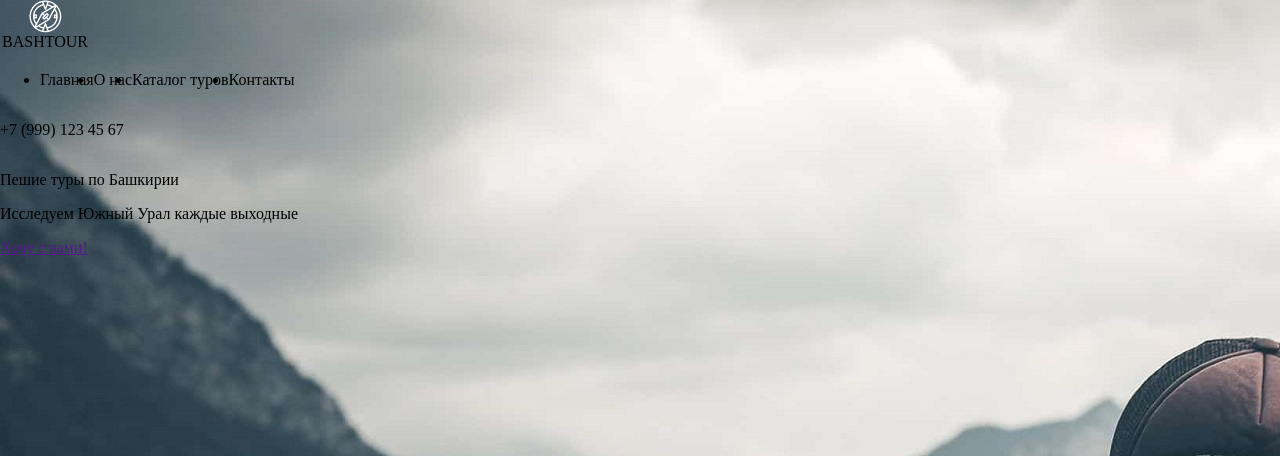
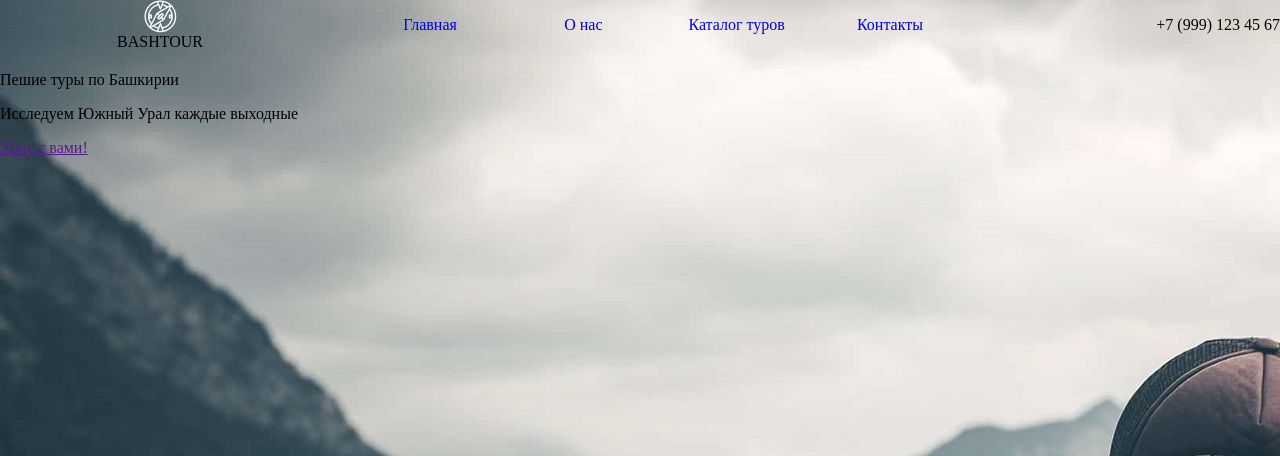
Before and after one commit to tomright/home, a PHP site: page / in a window 1280 px wide. Shown: the top 456 px of the page. Run offline with PHP 8.4, Linux system fonts and the light colour scheme.

Commit message:
шапка сайта

```diff
--- a/bashtour.test/www/index.html
+++ b/bashtour.test/www/index.html
@@ -17,10 +17,10 @@
           </div>
           <nav>
             <ul>
-              <li>Главная</li>
-              <li>О нас</li>
-              <li>Каталог туров</li>
-              <li>Контакты</li>
+              <li> <a href="#">Главная</a></li>
+              <li><a href="#">О нас</a></li>
+              <li><a href="#">Каталог туров</a></li>
+              <li><a href="#">Контакты</a></li>
             </ul>
           </nav>
           <div class="phone">
--- a/bashtour.test/www/style.css
+++ b/bashtour.test/www/style.css
@@ -30,14 +30,28 @@ header {
   border: none;
 }
 .navbar {
-  display: inline-block;
+  display: flex;
 }
 .logo {
   width: 90px;
   height: 55px;
+  /* margin-left: 120px; */
 }
 .navbar > nav > ul {
   display: flex;
+  list-style-type: none;
+  /* margin-left: 234px; */
+  justify-content: space-between;
+}
+.navbar > nav {
+  flex: 2;
+}
+.phone {
+  flex: 1;
+  text-align: right;
+}
+.logo {
+  flex: 1;
 }
 .logo > p,
 .logo > img {
@@ -46,6 +60,17 @@ header {
   padding: 0;
   text-align: center;
 }
-nav {
-  display: inline-block;
+
+li > a:link,
+li > a:visited,
+li > a:active,
+li > a:hover {
+  text-decoration: none;
+
+  /* margin-left: 45px; */
 }
+
+.navbar li {
+  width: 140px;
+  text-align: center;
+}
```
